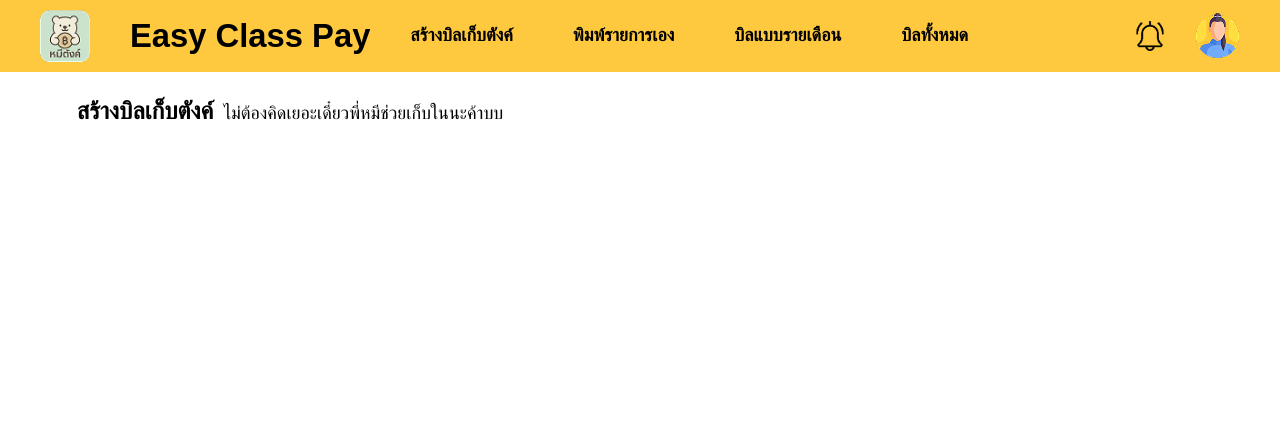
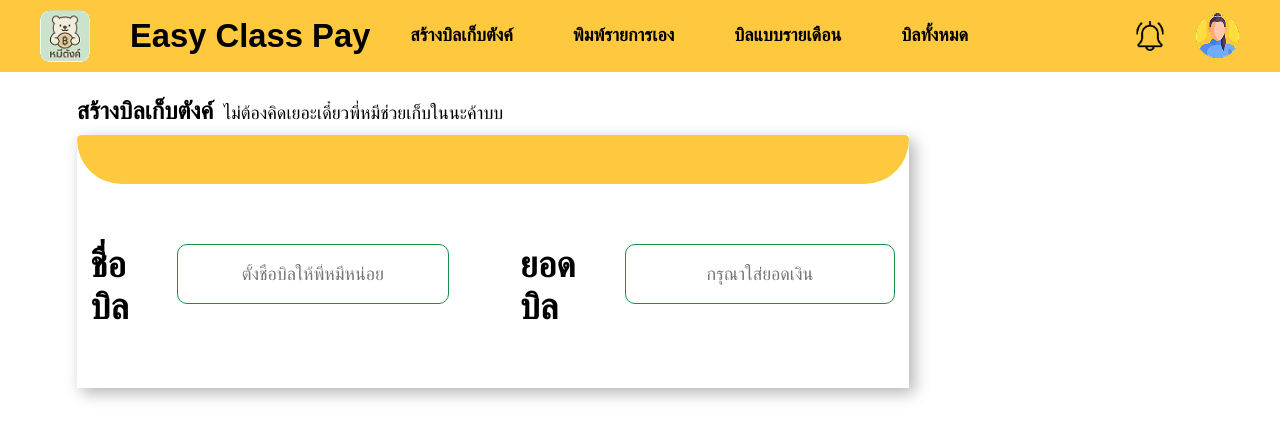
Before and after one commit to BunyawatCharnwechsart/EasyClassPay, a Nuxt app in the folder easyClassPay/: page /createBill in a window 1280 px wide. Shown: the top 440 px of the page. Built offline with nearby package versions, Linux system fonts and the light colour scheme; a web font is replaced by a local one.

Commit message:
Scuccessful entername.vue

```diff
--- a/easyClassPay/app/components/createBill/entername.vue
+++ b/easyClassPay/app/components/createBill/entername.vue
@@ -2,7 +2,17 @@
 
     <div class="container-enter" >
        <div class="block"></div>
+       <div class="main-block">
+            <div class="block-input">
+                <h1>ชื่อบิล</h1>
+                <input type="text" placeholder="ตั้งชื่อบิลให้พี่หมีหน่อย">
+            </div>
 
+            <div class="block-input">
+                <h1>ยอดบิล</h1>
+                <input type="text" placeholder="กรุณาใส่ยอดเงิน">
+            </div>
+        </div>
     </div>
 
 </template>
@@ -22,4 +32,41 @@
         box-shadow: 5px 5px 15px rgba(0, 0, 0, 0.3);
     }
 
+    .block {
+        background-color: #FFC93F;
+        height: 49px;
+        border-radius: 10px 10px 100px 100px;
+    }
+
+    .main-block {
+        display: flex;
+        justify-content: center;
+        gap: 10%;
+        padding: 60px;
+    }
+
+    .block-input {
+        display: flex;
+        flex-direction: row;
+        gap: 20px;
+    }
+
+    .block-input h1 {
+        font-size: 36px;
+    }
+
+    input {
+        border-radius: 10px;
+        border: 1px solid #159448;
+        height: 60px;
+        width: 300px;
+        text-align: center;
+        line-height: 60px;
+        font-size: 18px;
+    }
+
+    input::placeholder {
+        font-size: 18px;
+    }
+
 </style>
```
